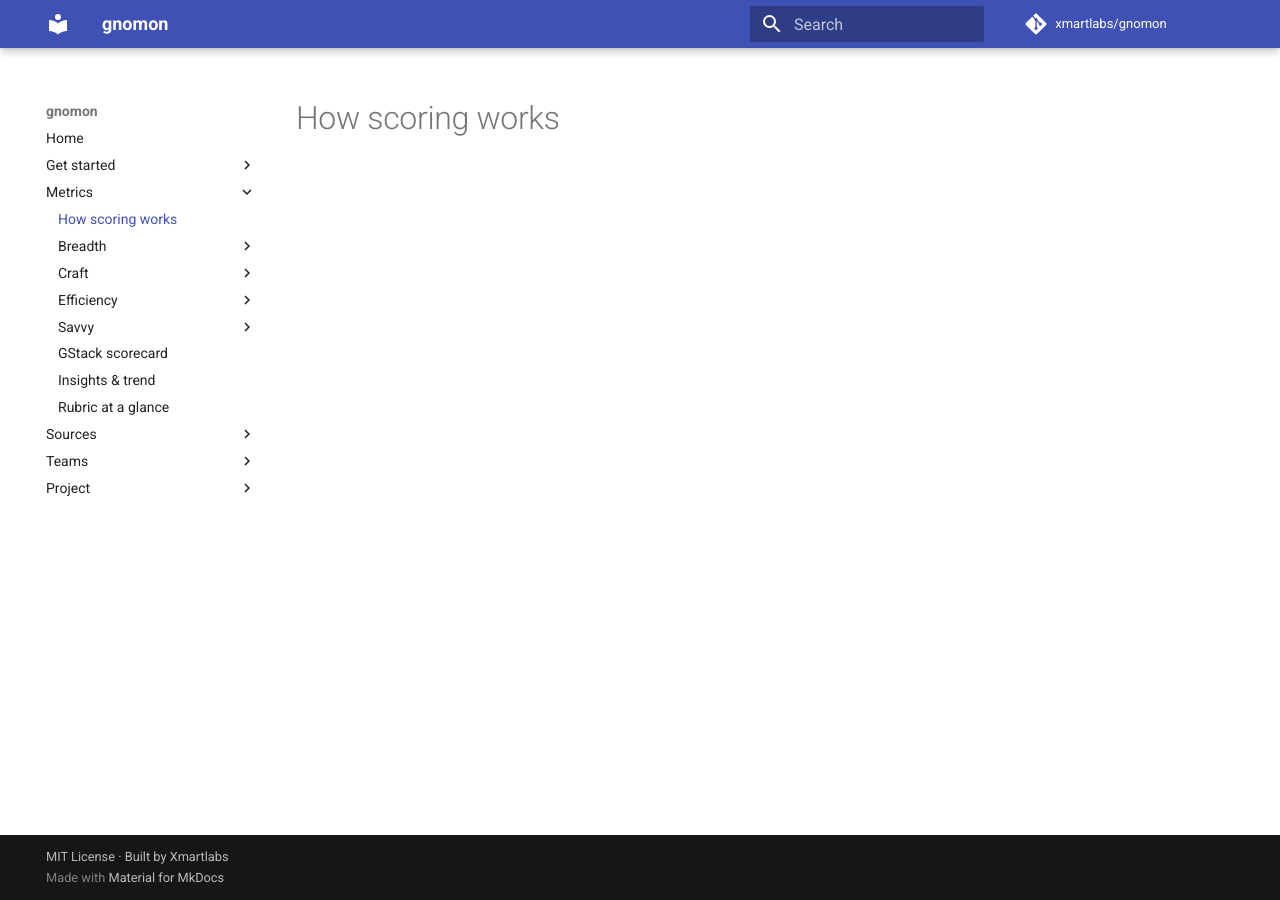
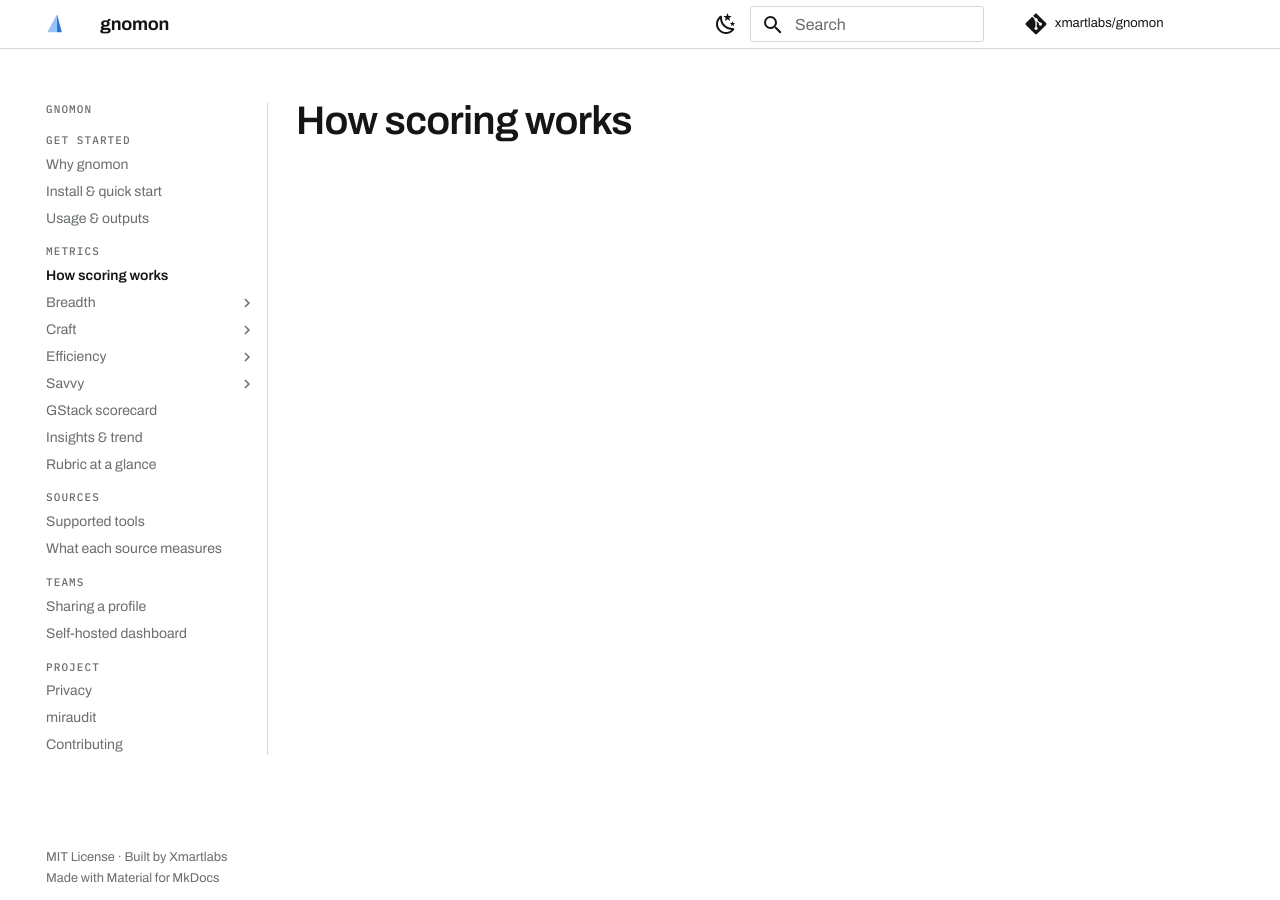
Before and after one commit to xmartlabs/gnomon, an MkDocs documentation site: the page built from docs/metrics/how-scoring-works.md, in a window 1280 px wide. Built offline with MkDocs 1.6.1 and Material for MkDocs 9.7.7, drawn with Linux system fonts in a browser that asks for light colours; comment, search, counter and statistics services are not loaded.

Commit message:
docs: theme site with design system v2

```diff
--- /dev/null
+++ b/docs/assets/stylesheets/gnomon.css
@@ -0,0 +1,137 @@
+/* gnomon docs theme: design system v2 ("the instrument direction") on Material for MkDocs.
+   Token names and values are copied from docs/design/design-system-v2/design_system/tokens/.
+   Material's light scheme ("default") maps to the design system's light theme and
+   "slate" maps to its [data-theme="dark"] block. */
+
+:root {
+  --grey-0: #FFFFFF; --grey-25: #FBFBFB; --grey-50: #F4F5F5; --grey-100: #E9EAEA;
+  --grey-200: #D5D7D7; --grey-300: #B4B7B7; --grey-400: #8B8F8F; --grey-500: #6A6E6E;
+  --grey-600: #4E5252; --grey-700: #383B3B; --grey-800: #232626; --grey-900: #141616; --grey-950: #0A0B0B;
+  --blue-50: #EBF2FC; --blue-100: #CFE0F7; --blue-200: #9EC2EF; --blue-300: #6BA1E4; --blue-400: #4189DC;
+  --blue-500: #2A78D6; --blue-600: #1F60B0; --blue-700: #17498A; --blue-800: #103361; --blue-900: #0A2242;
+  --moss-100: #DCEDE3; --moss-500: #15734A; --clay-100: #F6E3DF; --clay-500: #A23B2A;
+  --ochre-100: #F5EBD4; --ochre-500: #8A6516;
+
+  --font-ui: "Archivo", "Helvetica Neue", Helvetica, Arial, sans-serif;
+  --font-figure: "IBM Plex Mono", ui-monospace, "SF Mono", Menlo, monospace;
+  --rule-width: 1px;
+  --rule-width-strong: 2px;
+  --radius-sm: 2px;
+  --radius-md: 3px;
+}
+
+[data-md-color-scheme="default"] {
+  --text-primary: var(--grey-900); --text-secondary: var(--grey-500); --text-tertiary: #6E7272;
+  --text-decorative: var(--grey-400); --text-accent: var(--blue-600);
+  --surface-page: var(--grey-0); --surface-sunken: var(--grey-50); --surface-hover: var(--grey-50);
+  --surface-accent-subtle: var(--blue-50);
+  --rule-strong: var(--grey-900); --rule-default: var(--grey-200); --rule-subtle: var(--grey-100);
+  --accent: var(--blue-600); --accent-hover: var(--blue-700);
+  --accent-mark: var(--blue-500); --accent-mark-shadow: var(--blue-200);
+  --positive: var(--moss-500); --negative: var(--clay-500); --warning: var(--ochre-500);
+  --warning-subtle: var(--ochre-100); --neutral: var(--grey-400);
+  --chart-1: var(--blue-500); --chart-2: var(--blue-300); --chart-3: var(--blue-100);
+  --chart-4: var(--grey-300); --chart-track: var(--grey-100);
+  --focus-ring: var(--blue-500);
+}
+
+[data-md-color-scheme="slate"] {
+  --text-primary: var(--grey-50); --text-secondary: var(--grey-400); --text-tertiary: #9AA0A0;
+  --text-decorative: var(--grey-500); --text-accent: var(--blue-200);
+  --surface-page: var(--grey-950); --surface-sunken: var(--grey-900); --surface-hover: var(--grey-800);
+  --surface-accent-subtle: var(--blue-900);
+  --rule-strong: var(--grey-300); --rule-default: var(--grey-700); --rule-subtle: var(--grey-800);
+  --accent: var(--blue-300); --accent-hover: var(--blue-200);
+  --accent-mark: var(--blue-300); --accent-mark-shadow: var(--blue-700);
+  --positive: #7FC79E; --negative: #D98A78; --warning: #D6AC5C;
+  --warning-subtle: #33280F; --neutral: var(--grey-500);
+  --chart-1: var(--blue-300); --chart-2: var(--blue-500); --chart-3: var(--blue-800);
+  --chart-4: var(--grey-600); --chart-track: var(--grey-800);
+  --focus-ring: var(--blue-300);
+}
+
+/* ---- Map Material's variables onto the tokens ---- */
+[data-md-color-scheme="default"],
+[data-md-color-scheme="slate"] {
+  --md-primary-fg-color: var(--surface-page);
+  --md-primary-fg-color--light: var(--surface-page);
+  --md-primary-fg-color--dark: var(--surface-page);
+  --md-primary-bg-color: var(--text-primary);
+  --md-primary-bg-color--light: var(--text-secondary);
+  --md-accent-fg-color: var(--accent-hover);
+  --md-accent-fg-color--transparent: var(--surface-accent-subtle);
+  --md-default-bg-color: var(--surface-page);
+  --md-default-fg-color: var(--text-primary);
+  --md-default-fg-color--light: var(--text-secondary);
+  --md-default-fg-color--lighter: var(--text-decorative);
+  --md-default-fg-color--lightest: var(--rule-default);
+  --md-typeset-color: var(--text-primary);
+  --md-typeset-a-color: var(--text-accent);
+  --md-code-bg-color: var(--surface-sunken);
+  --md-code-fg-color: var(--text-primary);
+  --md-footer-bg-color: var(--surface-page);
+  --md-footer-bg-color--dark: var(--surface-page);
+  --md-footer-fg-color: var(--text-secondary);
+  --md-footer-fg-color--light: var(--text-secondary);
+  --md-footer-fg-color--lighter: var(--text-tertiary);
+  --md-shadow-z1: none;
+  --md-shadow-z2: none;
+  --md-shadow-z3: none;
+  --md-text-font-family: var(--font-ui);
+  --md-code-font-family: var(--font-figure);
+}
+
+body, input { font-family: var(--font-ui); font-feature-settings: normal; }
+code, kbd, pre, .gn-fig { font-family: var(--font-figure); font-variant-numeric: tabular-nums; }
+
+/* ---- Header: white page, hairline, no shadow ---- */
+.md-header {
+  background: var(--surface-page);
+  color: var(--text-primary);
+  border-bottom: var(--rule-width) solid var(--rule-default);
+  box-shadow: none;
+}
+.md-header__title { font-weight: 600; letter-spacing: -0.015em; }
+.md-header__button.md-logo { padding: 0.3rem; }
+.md-header__button.md-logo .gn-mark { width: 1.3rem; height: 1.3rem; display: block; }
+.md-tabs { background: var(--surface-page); color: var(--text-secondary); border-bottom: var(--rule-width) solid var(--rule-default); }
+.md-search__form { background: transparent; border: var(--rule-width) solid var(--rule-default); border-radius: var(--radius-md); }
+.md-search__form:hover { background: var(--surface-hover); }
+
+/* ---- Navigation: mono labels for sections, hairline separators ---- */
+.md-sidebar--primary .md-sidebar__scrollwrap { border-right: var(--rule-width) solid var(--rule-default); }
+.md-nav { font-size: 0.7rem; }
+.md-nav__item--section > .md-nav__link,
+.md-nav--primary > .md-nav__title {
+  font: 500 0.55rem/1.2 var(--font-figure);
+  letter-spacing: 0.1em;
+  text-transform: uppercase;
+  color: var(--text-secondary);
+}
+.md-nav__link { color: var(--text-secondary); }
+.md-nav__link:hover, .md-nav__link:focus { color: var(--text-primary); }
+.md-nav__link--active, .md-nav__item .md-nav__link--active { color: var(--text-primary); font-weight: 600; }
+
+/* ---- Typeset ---- */
+.md-typeset { font-size: 0.75rem; line-height: 1.6; }
+.md-typeset h1 { font-weight: 600; font-size: 2rem; line-height: 1.1; letter-spacing: -0.02em; color: var(--text-primary); margin-bottom: 0.7rem; }
+.md-typeset h2 { font-weight: 600; font-size: 0.95rem; letter-spacing: -0.01em; margin-top: 2.2rem; }
+.md-typeset h3 { font-weight: 600; font-size: 0.8rem; }
+.md-typeset a { color: var(--text-accent); }
+.md-typeset a:hover { color: var(--accent-hover); text-decoration: underline; }
+.md-typeset code { border-radius: var(--radius-sm); font-size: 0.85em; }
+.md-typeset hr { border-bottom: var(--rule-width) solid var(--rule-default); }
+.md-typeset table:not([class]) { border: 0; border-top: var(--rule-width-strong) solid var(--rule-strong); border-radius: 0; box-shadow: none; font-size: 0.7rem; }
+.md-typeset table:not([class]) th { background: transparent; font: 500 0.55rem/1.2 var(--font-figure); letter-spacing: 0.1em; text-transform: uppercase; color: var(--text-secondary); }
+.md-typeset table:not([class]) td { border-top: var(--rule-width) solid var(--rule-default); }
+.md-typeset .admonition, .md-typeset details { border-radius: 0; box-shadow: none; border-width: 0 0 0 var(--rule-width-strong); font-size: 0.7rem; }
+
+/* Labels: 11px uppercase tracked mono. */
+.gn-label { font: 500 0.55rem/1.2 var(--font-figure); letter-spacing: 0.1em; text-transform: uppercase; color: var(--text-secondary); }
+.gn-thesis { font-size: 0.95rem; line-height: 1.45; color: var(--text-primary); max-width: 32rem; margin: 0 0 1.6rem; }
+
+:focus-visible { outline: 2px solid var(--focus-ring); outline-offset: 2px; }
+
+@media (prefers-reduced-motion: reduce) {
+  *, *::before, *::after { transition: none !important; animation: none !important; }
+}
--- a/mkdocs.yml
+++ b/mkdocs.yml
@@ -7,6 +7,10 @@ edit_uri: edit/main/docs/
 copyright: MIT License · Built by Xmartlabs
 
 docs_dir: docs
+
+# The landing (index.md) is reached through the logo, not the sidebar.
+not_in_nav: |
+  /index.md
 
 # Internal working docs stay in the repo but are never published.
 exclude_docs: |
@@ -24,6 +28,28 @@ exclude_docs: |
 theme:
   name: material
   custom_dir: overrides
+  font: false
+  favicon: assets/landing/gnomon-mark-light.svg
+  features:
+    - navigation.sections
+    - navigation.indexes
+    - navigation.top
+    - search.suggest
+    - content.code.copy
+  palette:
+    - media: "(prefers-color-scheme: light)"
+      scheme: default
+      toggle:
+        icon: material/weather-night
+        name: Switch to dark mode
+    - media: "(prefers-color-scheme: dark)"
+      scheme: slate
+      toggle:
+        icon: material/weather-sunny
+        name: Switch to light mode
+
+extra_css:
+  - assets/stylesheets/gnomon.css
 
 plugins:
   - search
@@ -42,13 +68,12 @@ markdown_extensions:
       check_paths: true
 
 nav:
-  - Home: index.md
   - Get started:
       - Why gnomon: get-started/why-gnomon.md
       - Install & quick start: get-started/install.md
       - Usage & outputs: get-started/usage.md
   - Metrics:
-      - How scoring works: metrics/index.md
+      - How scoring works: metrics/how-scoring-works.md
       - Breadth:
           - metrics/breadth/index.md
           - Orchestration: metrics/breadth/orchestration.md
@@ -73,7 +98,7 @@ nav:
       - Insights & trend: metrics/insights.md
       - Rubric at a glance: metrics/rubric.md
   - Sources:
-      - Supported tools: sources/index.md
+      - Supported tools: sources/supported-tools.md
       - What each source measures: sources/coverage.md
   - Teams:
       - Sharing a profile: teams/sharing.md
--- a/overrides/home.html
+++ b/overrides/home.html
@@ -196,7 +196,7 @@
           <p class="stxt">Each developer who runs gnomon gets a profile: an AQ, a score for every pillar and axis, and a level from Novice to Elite. When developers share to your self-hosted dashboard, you see the team: average AQ, how people spread across levels, pillar averages, model mix and the trend from month to month.</p>
           <p class="stxt">The dashboard runs as one container with one volume, on your own server.</p>
           <p class="note">gnomon scores how someone operates agents, not the person. It is a learning aid, not a productivity ranking.</p>
-          <a class="go" href="{{ base_url }}/metrics/">How scoring works<span aria-hidden="true">→</span></a>
+          <a class="go" href="{{ base_url }}/metrics/how-scoring-works/">How scoring works<span aria-hidden="true">→</span></a>
         </div>
         <div class="vrule" aria-hidden="true"></div>
         <div>
--- /dev/null
+++ b/overrides/main.html
@@ -0,0 +1,7 @@
+{% extends "base.html" %}
+
+{% block fonts %}
+  <link rel="preconnect" href="https://fonts.googleapis.com">
+  <link rel="preconnect" href="https://fonts.gstatic.com" crossorigin>
+  <link href="https://fonts.googleapis.com/css2?family=Archivo:wght@400;500;600;700&family=IBM+Plex+Mono:wght@400;500;600&display=swap" rel="stylesheet">
+{% endblock %}
--- /dev/null
+++ b/overrides/partials/logo.html
@@ -0,0 +1,4 @@
+<svg class="gn-mark" viewBox="0 0 64 64" aria-hidden="true" focusable="false">
+  <path d="M32 8 L32 52 L8 52 Z" fill="var(--accent-mark-shadow)"></path>
+  <path d="M32 8 L44 52 L32 52 Z" fill="var(--accent-mark)"></path>
+</svg>
```
Also changed, not shown: docs/index.md (+1 -1 lines), docs/metrics/how-scoring-works.md (renamed from docs/metrics/index.md), docs/sources/supported-tools.md (renamed from docs/sources/index.md).
